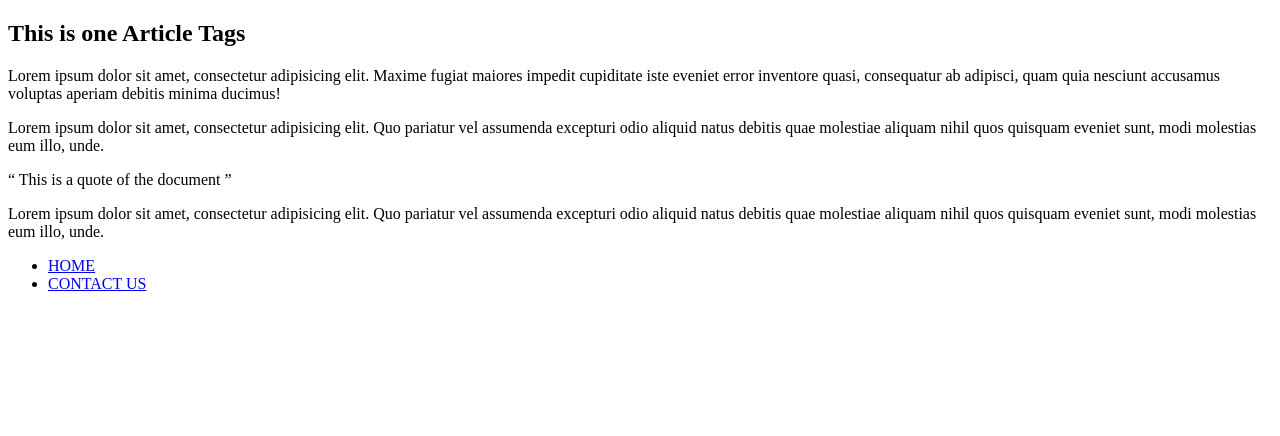
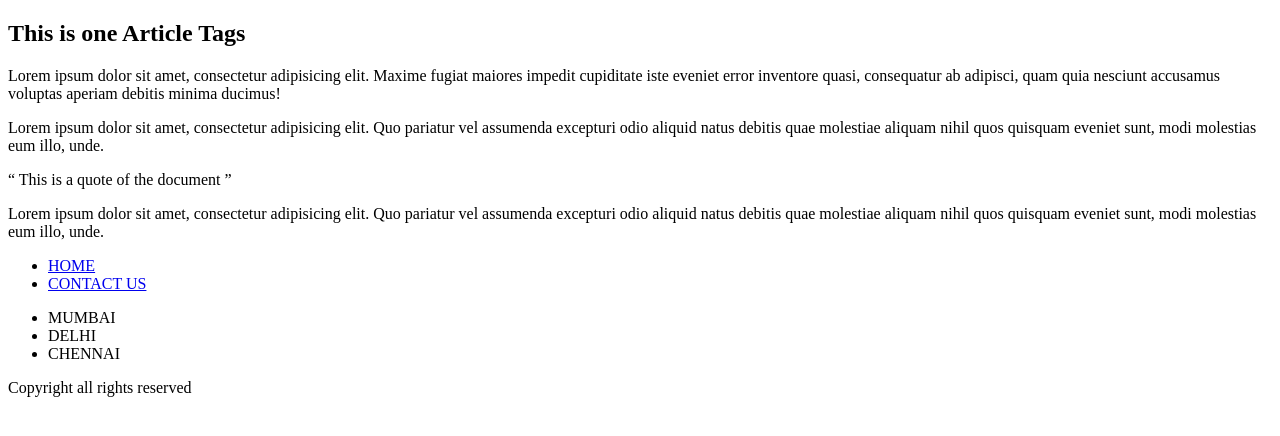
Before and after one commit to imparvez/html-5, a plain HTML site: page index.html in a window 1280 px wide. Drawn offline with Linux system fonts and the light colour scheme.

Commit message:
footer tag understood

```diff
--- a/index.html
+++ b/index.html
@@ -12,6 +12,7 @@
 			<h1>This is one Article Tags</h1>
 			<p>Lorem ipsum dolor sit amet, consectetur adipisicing elit. Maxime fugiat maiores impedit cupiditate iste eveniet error inventore quasi, consequatur ab adipisci, quam quia nesciunt accusamus voluptas aperiam debitis minima ducimus!</p>
 		</article>
+		<!--Articles do require h1-h6 tags-->
 
 		<!--aside tags-->
 		<!--contains content that are tangentially related to the content around it. For eg: pull-quotes, a glossary or a related links-->
@@ -33,6 +34,20 @@
 				</ul>
 			</nav>
 		</header>
+
+		<!--Footer tag-->
+		<!--It represent the footer of the section or document-->
+		<footer>
+			<nav>
+				<ul>
+					<li>MUMBAI</li>
+					<li>DELHI</li>
+					<li>CHENNAI</li>
+				</ul>
+				<p>Copyright all rights reserved</p>
+			</nav>
+		</footer>
+
 	</div>
 </body>
 </html>
```
